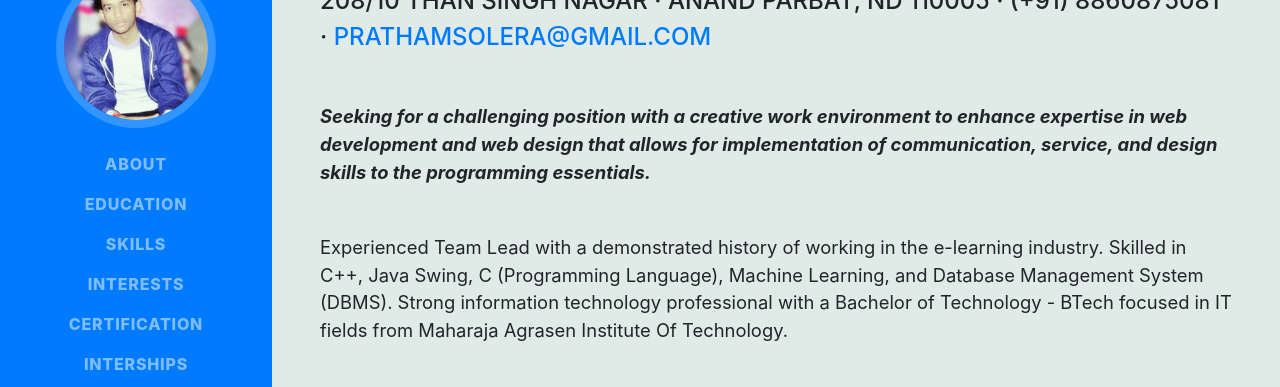
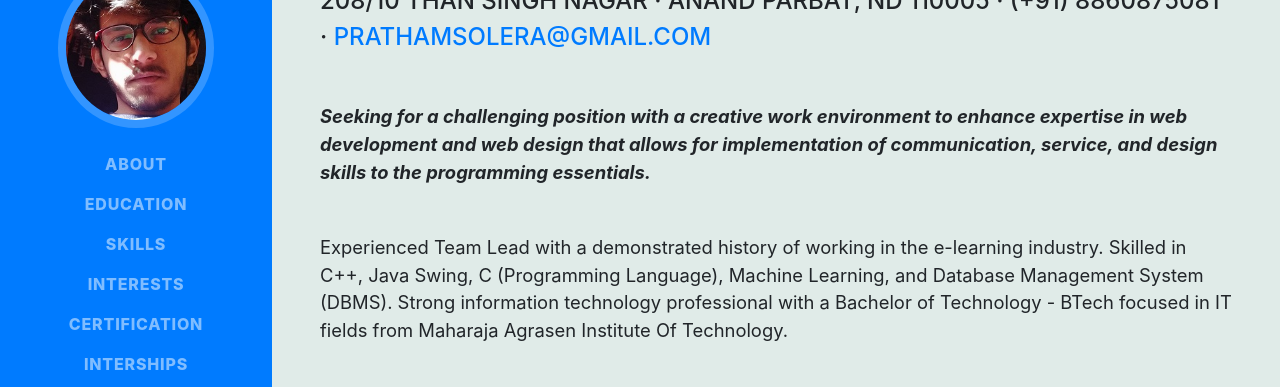
Before and after one commit to PrathamKumar14/my-Resume, a website with bundled scripts: page index.html in a window 1280 px wide. Shown: the part 208-595 px from the top of the page. Built offline with nearby package versions, Linux system fonts and the light colour scheme; a web font is replaced by a local one.

Commit message:
Profile pic update

```diff
--- a/index.html
+++ b/index.html
@@ -31,7 +31,7 @@
     <a class="navbar-brand js-scroll-trigger" href="#page-top">
       <span class="d-block d-lg-none">Pratham</span>
       <span class="d-none d-lg-block">
-        <img class="img-fluid img-profile rounded-circle mx-auto mb-2" src="img/myPic2.jpg" alt="">
+        <img class="img-fluid img-profile rounded-circle mx-auto mb-2" src="img/myPic3.jpg" alt="">
       </span>
     </a>
     <button class="navbar-toggler" type="button" data-toggle="collapse" data-target="#navbarSupportedContent" aria-controls="navbarSupportedContent" aria-expanded="false" aria-label="Toggle navigation">
```
Also changed, not shown: img/myPic3.JPG (added), img/profile.jpg (deleted).
